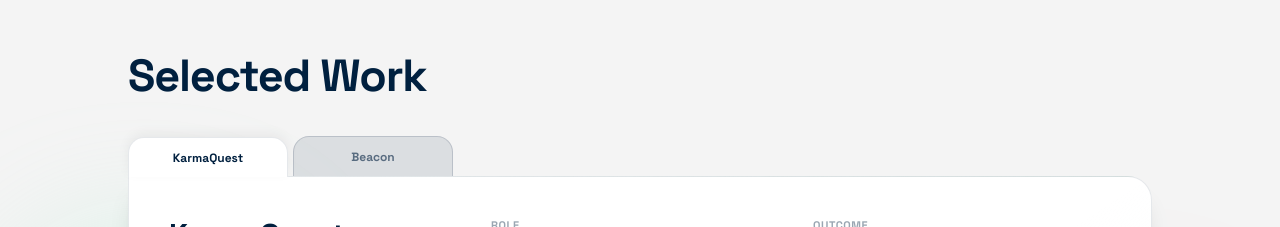
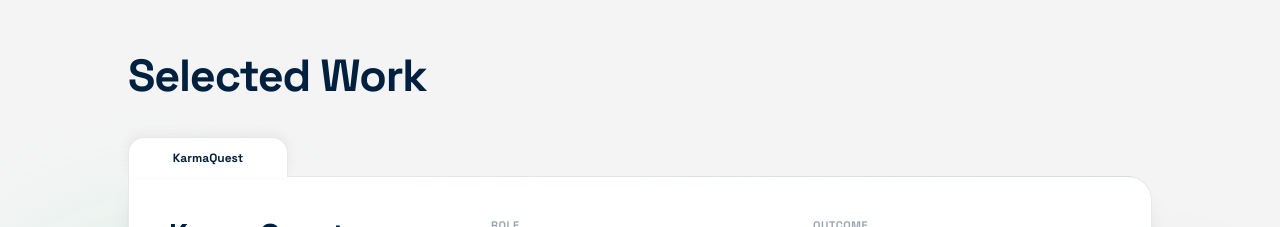
Before and after one commit to ishachaphekar/portfolio, a React (Vite) app: page / in a window 1280 px wide. Shown: the part 800-1027 px from the top of the page. Built offline with nearby package versions, Linux system fonts and the light colour scheme.

Commit message:
feat: add SelectedWorkSection component with project cards and scroll-linked navigation

```diff
--- a/src/components/SelectedWorkSection.tsx
+++ b/src/components/SelectedWorkSection.tsx
@@ -260,41 +260,6 @@
             </div>
           ) : (
             <div className="relative pt-10">
-              {/* Folder Tabs Accumulation Header */}
-              <div className="absolute top-0 left-0 right-0 h-10 z-50 pointer-events-auto">
-                {PROJECTS.map((project, idx) => {
-                  const isActiveTab = activeStep === idx;
-                  const tabLeftOffset = idx * 165;
-                  const slideStart = idx > 0 ? (idx - 1) / totalTransitions : 0;
-                  // Tab is visible once scroll reaches its slide range or if it is card 0
-                  const isTabVisible = idx === 0 || scrollProgress >= slideStart - 0.05;
-
-                  return (
-                    <button
-                      key={`tab-${project.id}`}
-                      onClick={(e) => {
-                        e.stopPropagation();
-                        handleTabClick(idx);
-                      }}
-                      style={{
-                        left: `${tabLeftOffset}px`,
-                        opacity: isTabVisible ? 1 : 0,
-                        pointerEvents: isTabVisible ? 'auto' : 'none',
-                        zIndex: isActiveTab ? 50 : 20 + idx,
-                      }}
-                      className={`absolute top-0 h-10 w-[160px] px-4 rounded-t-2xl font-headline font-bold text-xs transition-all duration-300 flex items-center justify-center truncate border-t border-l border-r ${
-                        isActiveTab
-                          ? 'bg-white border-navy/10 text-navy shadow-[0_-4px_12px_rgba(0,0,0,0.05)] border-b-white translate-y-[1px]'
-                          : 'bg-navy/10 border-navy/15 text-navy/60 hover:text-navy backdrop-blur-xs'
-                      }`}
-                    >
-                      {project.title}
-                    </button>
-                  );
-                })}
-              </div>
-
-              {/* Stacked Project Cards */}
               {PROJECTS.map((project, idx) => {
                 let translateY = 0;
                 let opacity = 1;
@@ -315,10 +280,17 @@
                   } else {
                     const ratio = (scrollProgress - slideStart) / (slideEnd - slideStart);
                     translateY = (1 - ratio) * 100;
-                    opacity = Math.min(1, ratio / 0.15); // smooth fade-in during initial 15% slide
+                    opacity = Math.min(1, ratio / 0.15); // smooth 15% initial fade-in
                     pointerEvents = 'auto';
                   }
                 }
+
+                const isActiveTab = activeStep === idx;
+                const tabLeftOffset = idx * 165; // side-by-side accumulation
+
+                // Tab appears only as the card completes its slide into position at top
+                const slideEnd = idx > 0 ? idx / totalTransitions : 0;
+                const isTabVisible = idx === 0 || scrollProgress >= slideEnd - 0.08;
 
                 return (
                   <div
@@ -340,6 +312,27 @@
                           }
                     }
                   >
+                    {/* Folder Tab */}
+                    <button
+                      onClick={(e) => {
+                        e.stopPropagation();
+                        handleTabClick(idx);
+                      }}
+                      style={{
+                        left: `${tabLeftOffset}px`,
+                        opacity: isTabVisible ? 1 : 0,
+                        pointerEvents: isTabVisible ? 'auto' : 'none',
+                        transition: 'opacity 200ms ease-out',
+                      }}
+                      className={`absolute -top-10 h-10 w-[160px] px-4 rounded-t-2xl font-headline font-bold text-xs flex items-center justify-center truncate border-t border-l border-r ${
+                        isActiveTab
+                          ? 'bg-white border-navy/10 text-navy z-40 shadow-[0_-4px_12px_rgba(0,0,0,0.05)] border-b-white translate-y-[1px]'
+                          : 'bg-navy/10 border-navy/15 text-navy/60 hover:text-navy z-10 backdrop-blur-xs'
+                      }`}
+                    >
+                      {project.title}
+                    </button>
+
                     <ProjectCard
                       project={project}
                       onClick={() => handleCardClick(project)}
```
